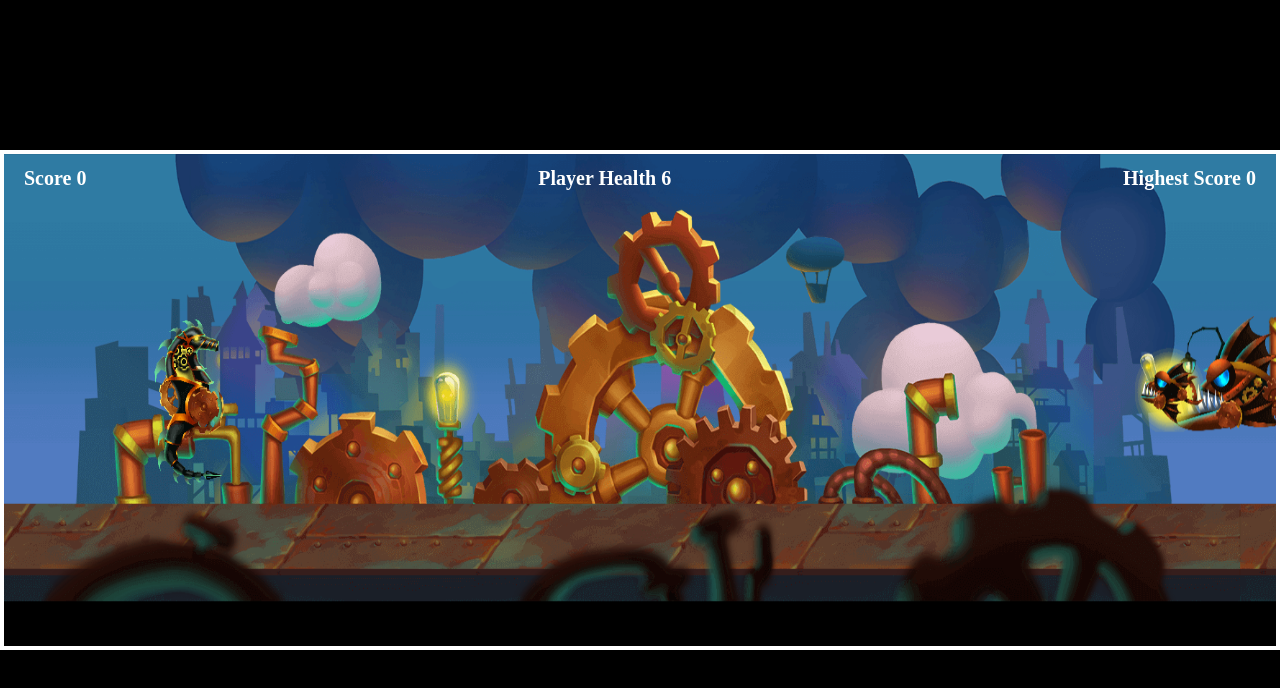
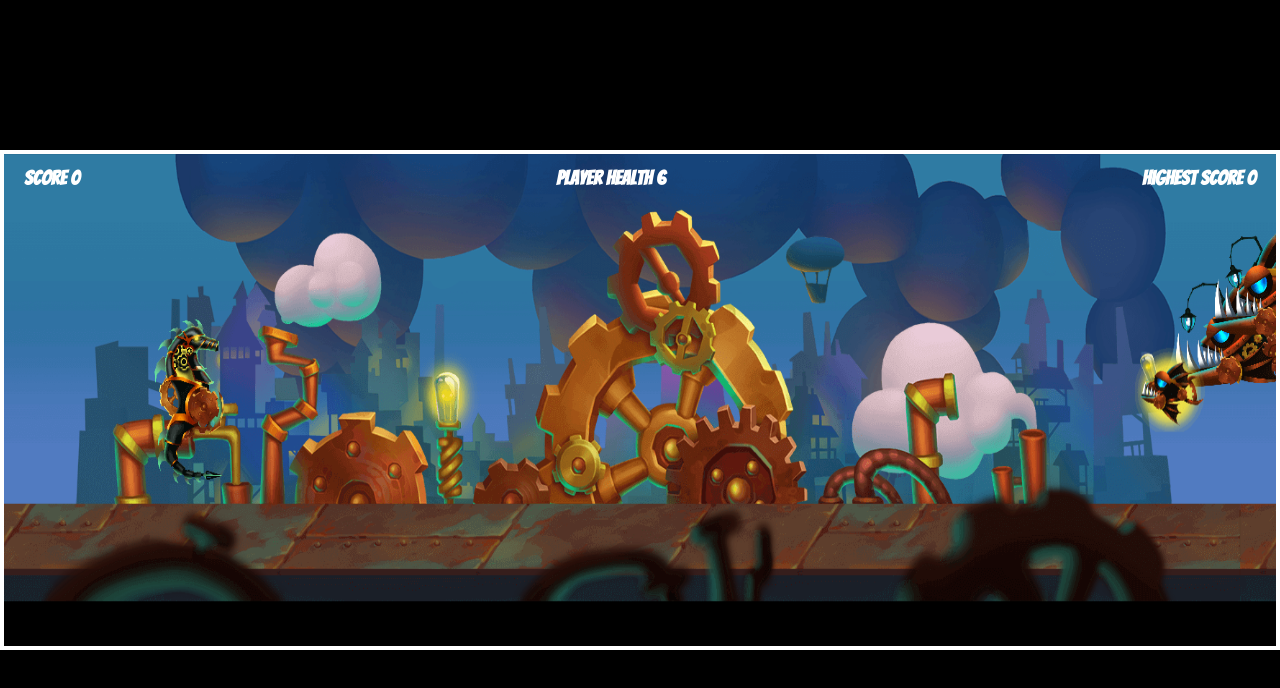
Before and after one commit to ronaldpannel/Steam-Punk-Shooter-Game-For-PC, a plain HTML site: page index.html in a window 1280 px wide. Drawn offline with Linux system fonts and the light colour scheme; animation ran at ten frames a second.

Commit message:
Add files via upload

```diff
--- a/index.html
+++ b/index.html
@@ -4,6 +4,12 @@
     <meta charset="UTF-8" />
     <meta http-equiv="X-UA-Compatible" content="IE=edge" />
     <meta name="viewport" content="width=device-width, initial-scale=1.0" />
+    <link rel="preconnect" href="https://fonts.googleapis.com" />
+    <link rel="preconnect" href="https://fonts.gstatic.com" crossorigin />
+    <link
+      href="https://fonts.googleapis.com/css2?family=Bangers&display=swap"
+      rel="stylesheet"
+    />
     <title>Steam Punk Shooter Game</title>
     <link rel="stylesheet" href="styles.css" />
   </head>
@@ -20,13 +26,12 @@
           Highest Score <span class="highSxore" id="highScore">0</span>
         </h1>
       </div>
-       <canvas class="canvas1" id="canvas1"> </canvas>
+      <canvas class="canvas1" id="canvas1"> </canvas>
 
       <button class="restartGame" id="restartGame">Start Game</button>
       <button class="hScoreResetBtn" id="hScoreResetBtn">
         Reset High Score
       </button>
-
     </div>
 
     <script src="sprites.js"></script>
--- a/index.js
+++ b/index.js
@@ -9,7 +9,8 @@ const resetHighScoreBtn = document.getElementById("hScoreResetBtn");
 const playerHealth = document.getElementById("healthScore");
 canvas.width = 1768;
 canvas.height = 550;
-
+const myFont = new FontFace("myFont","url('https://fonts.googleapis.com/css2?family=Bangers&display=swap');"
+);
 let enemiesArray = [];
 let lasersArray = [];
 let powerUpsArray = [];
--- a/sprites.js
+++ b/sprites.js
@@ -230,12 +230,14 @@ class Laser {
   }
 }
 function handleEnemies() {
-  if (frameRate % 50 === 0) {
+  if (frameRate % 30 === 0) {
     enemiesArray.push(
       new Enemy({
         pos: {
           x: canvas.width,
-          y: Math.random() * (canvas.height - 130 - 50) + 50,
+          //canvas.width = 1768;
+          // canvas.height = 550;
+          y: 10 + Math.random() * (350 - 10),
         },
         vel: {
           x: Math.floor(
--- a/styles.css
+++ b/styles.css
@@ -2,6 +2,7 @@
   padding: 0;
   margin: o;
   box-sizing: border-box;
+  font-family: "Bangers", cursive;
 }
 body {
   background-color: black;
--- a/utlilities.js
+++ b/utlilities.js
@@ -11,13 +11,13 @@ function playerEnemyCollision() {
       playerHealth.innerHTML = health;
 
       if (health === 0) {
-        ctx.font = "30px Aerial";
+        ctx.font = "50px Bangers";
         ctx.fillStyle = "white";
         ctx.fillText("Game Over  ", canvas.width / 2, canvas.height / 2);
         ctx.fillText(
           "Move Player Press Up & Down Arrows and S to shoot Fire Bombs",
-          canvas.width / 2 - 380,
-          canvas.height / 2 + 40
+          canvas.width / 2 - 400,
+          canvas.height / 2 + 50
         );
         gameStartBtn.classList.add("btnActive");
         resetHighScoreBtn.classList.add("btnActive");
@@ -36,7 +36,7 @@ function playerPowerUpCollision() {
       powerUpsArray[i].pos.y <= player.pos.y + player.height
     ) {
       powerUpsArray.splice(i, 1);
-      ctx.font = "30px Aerial";
+      ctx.font = "30px  Bangers italic";
       ctx.fillStyle = "white";
       ctx.fillText("Game Over  ", canvas.width / 2, canvas.height / 2);
       ctx.fillText(
```
